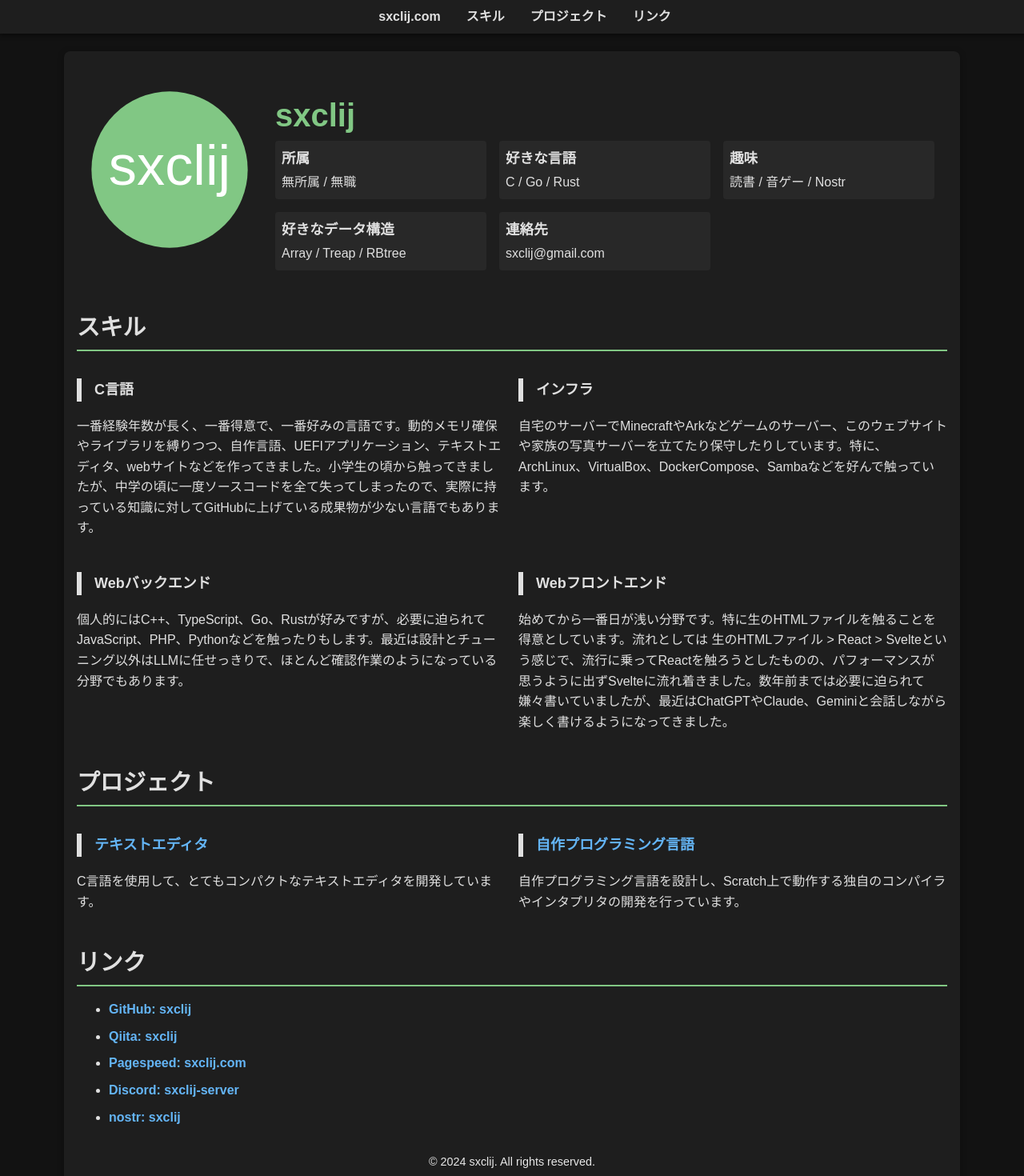
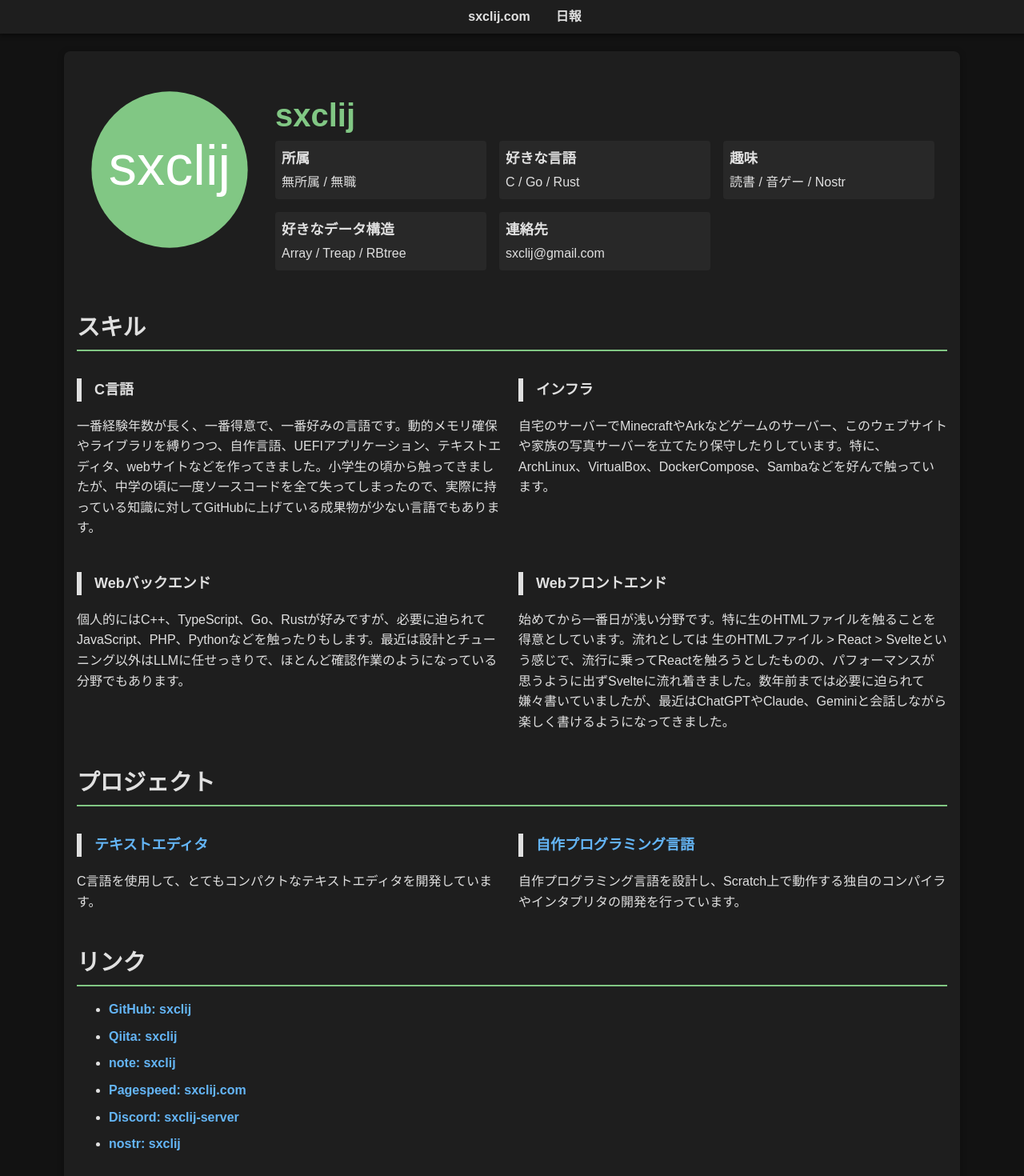
Before and after one commit to sxclij/sxclijcom, a SvelteKit app: page / in a window 1280 px wide. Shown: the top 1470 px of the page at 80% size. Built offline with nearby package versions, Linux system fonts and the light colour scheme.

Commit message:
notelink, navbar

```diff
--- a/src/routes/+page.svelte
+++ b/src/routes/+page.svelte
@@ -71,6 +71,10 @@
       url: "https://qiita.com/sxclij",
     },
     {
+      name: "note: sxclij",
+      url: "https://note.com/sxclij",
+    },
+    {
       name: "Pagespeed: sxclij.com",
       url: "https://pagespeed.web.dev/analysis?url=https%3A%2F%2Fsxclij.com%2F",
     },
@@ -93,9 +97,7 @@
 <nav class="navbar">
   <ul>
     <li><a href="/">sxclij.com</a></li>
-    <li><a href="#skills">スキル</a></li>
-    <li><a href="#projects">プロジェクト</a></li>
-    <li><a href="#links">リンク</a></li>
+    <li><a href="/daily">日報</a></li>
   </ul>
 </nav>
 <main>
```
